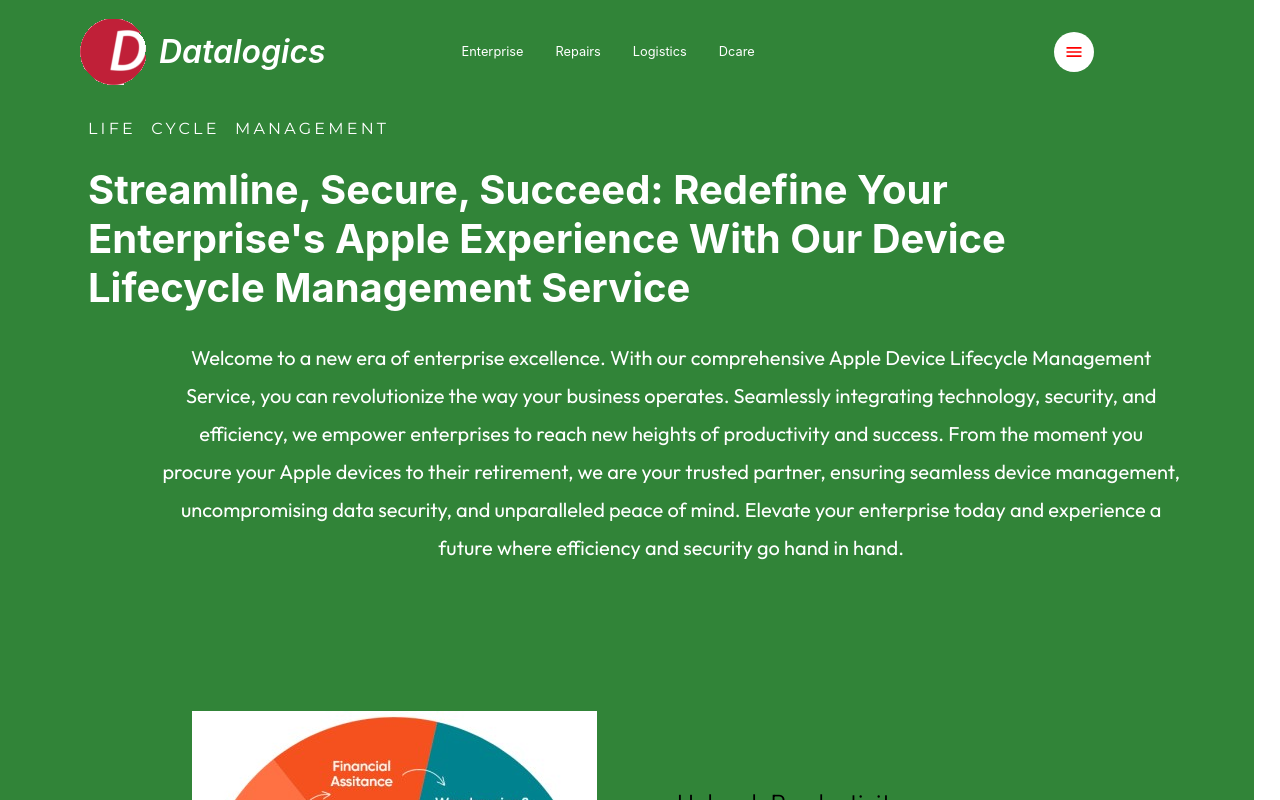
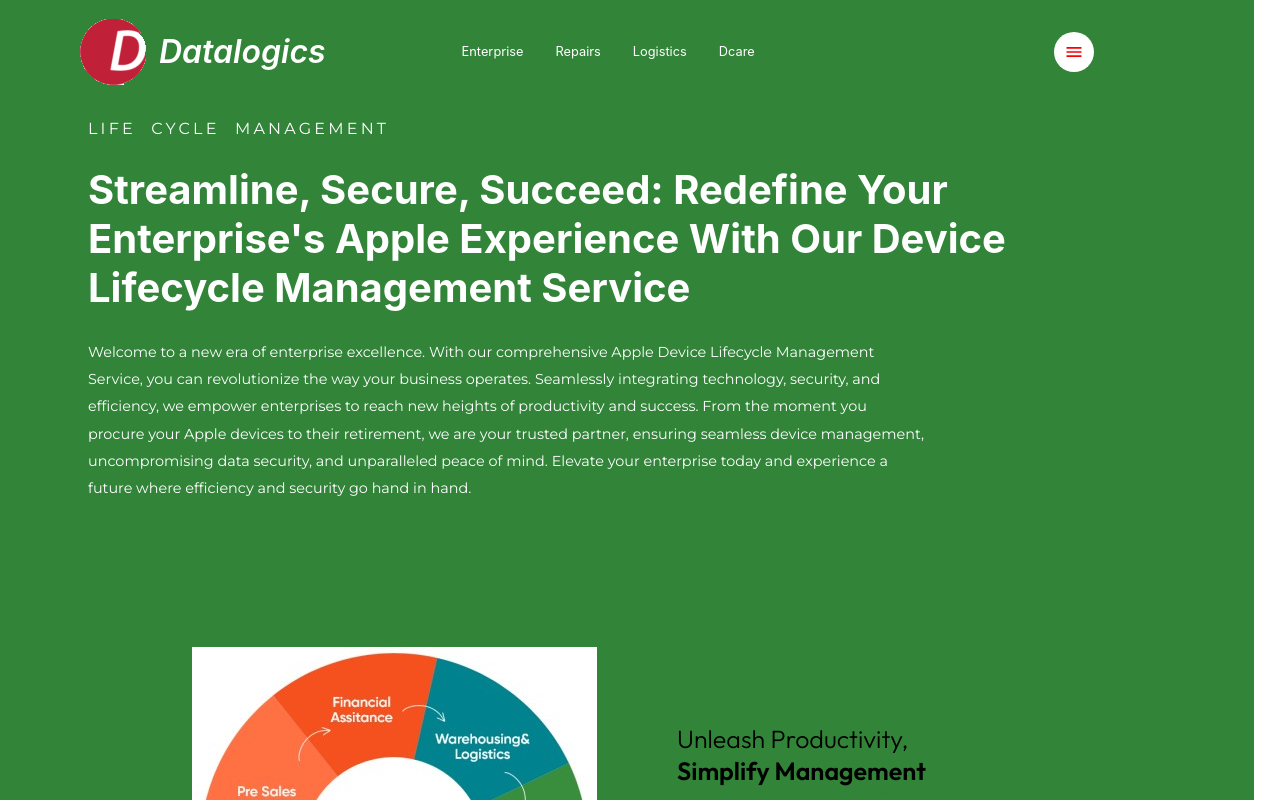
Before and after one commit to jeevanKumarH-clear/datalogics, a React (Create React App) app: page / in a window 1280 px wide. Shown: the top 800 px of the page. Built offline with nearby package versions, Linux system fonts and the light colour scheme.

Commit message:
Refactored text alignment.

```diff
--- a/src/App.css
+++ b/src/App.css
@@ -71,10 +71,11 @@
   color: white;
 }
 
-.info {
+.lcmInfo {
   font-family: Montserrat;
   font-size: 0.9rem;
   line-height: 1.9;
+  text-align: left;
 }
 
 .simpContainer {
--- a/src/Intro/Intro.js
+++ b/src/Intro/Intro.js
@@ -4,7 +4,7 @@
     <div className='intro'>
         <p className='lcm'>LIFE CYCLE MANAGEMENT</p>
         <h1 className='heading' style={{ fontSize:"40px"}}>Streamline, Secure, Succeed: Redefine Your <br/>Enterprise's Apple Experience With Our Device <br/>Lifecycle Management Service</h1>
-        <p className='info'>Welcome to a new era of enterprise excellence. With our comprehensive Apple Device Lifecycle Management <br/> Service, you can revolutionize the way your business operates. Seamlessly integrating technology, security, and <br/> efficiency, we empower enterprises to reach new heights of productivity and success. From the moment you <br/> procure your Apple devices to their retirement, we are your trusted partner, ensuring seamless device management,<br/> uncompromising data security, and unparalleled peace of mind. Elevate your enterprise today and experience a <br/> future where efficiency and security go hand in hand.</p>
+        <p className='lcmInfo'>Welcome to a new era of enterprise excellence. With our comprehensive Apple Device Lifecycle Management <br/> Service, you can revolutionize the way your business operates. Seamlessly integrating technology, security, and <br/> efficiency, we empower enterprises to reach new heights of productivity and success. From the moment you <br/> procure your Apple devices to their retirement, we are your trusted partner, ensuring seamless device management,<br/> uncompromising data security, and unparalleled peace of mind. Elevate your enterprise today and experience a <br/> future where efficiency and security go hand in hand.</p>
         <div className='bigCircle'/>
     </div>
 
```
